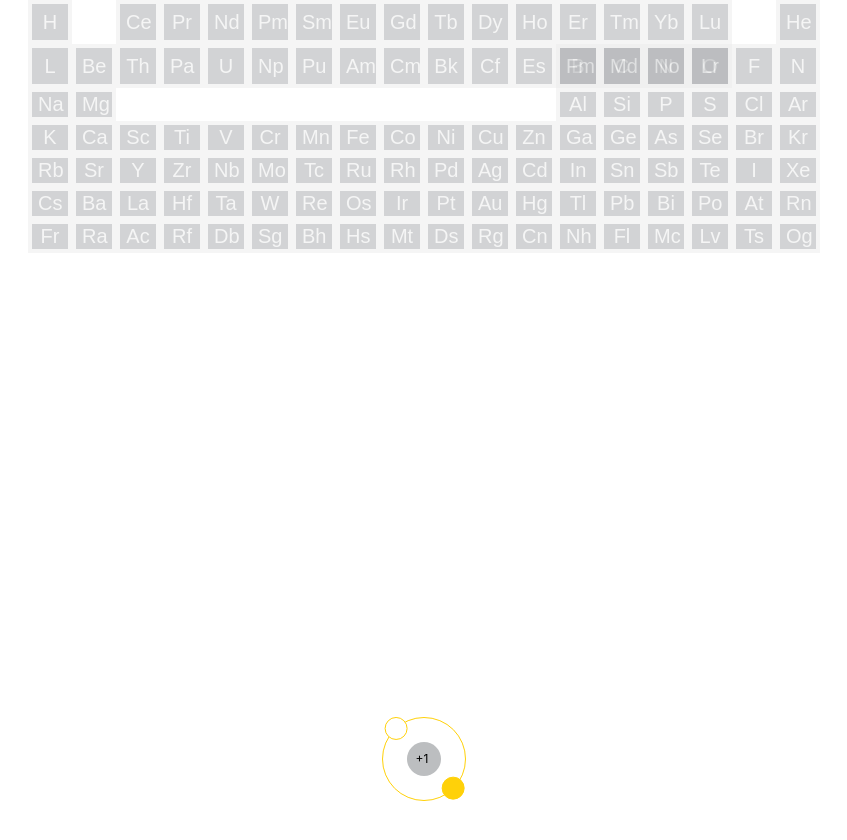
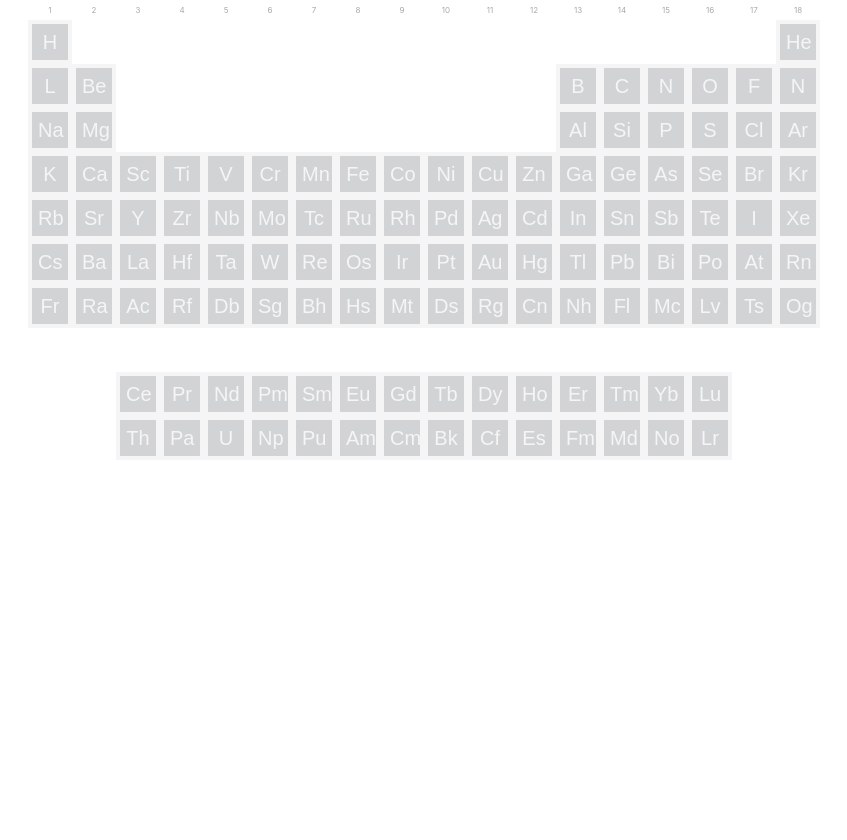
Before and after one commit to FaizaanKhan24/Periodic-Table-Sample, a React (Create React App) app: page / in a window 1280 px wide. Shown: the top 840 px of the page, without its empty margins (222-1069 px from the left). Built offline with nearby package versions, Linux system fonts and the light colour scheme.

Commit message:
Adding header and F-elements
- Adding the column number using columnNumber function
- Filtering the elements depending on their atomic number and adding them into the periodic table.
- elements and extendedElements take care of the task

```diff
--- a/src/Components/ElementsRow.css
+++ b/src/Components/ElementsRow.css
@@ -1,4 +1,23 @@
+.columnNumberContainer{
+    display: grid;
+    grid-template-columns: repeat(18, 44px);
+    grid-template-rows: 1.25rem;
+    align-items: center;
+}
+
+.columnNumber{
+    font-size: 0.5rem;
+    color: #A7A9AC;
+}
+
 .elementsContainer{
+    display: grid;
+    grid-template-columns: repeat(18, 44px);
+    grid-template-rows: repeat(7, 44px);
+}
+
+.extraElementsContainer{
+    margin-top: 44px;
     display: grid;
     grid-template-columns: repeat(18, 44px);
     grid-template-rows: repeat(2, 44px);
--- a/src/Components/ElementsRow.js
+++ b/src/Components/ElementsRow.js
@@ -7,13 +7,42 @@ function ElementsRow({selectedElement, onChangeSelectedElement}) {
     onChangeSelectedElement(elementSelected)
   }
 
-  const elements = elementData.elements.map(element =>
+  const isExtendedElement = (value) => {
+    // Lanthanoid series
+    if (value.atomicNumber >= 58 && value.atomicNumber <= 71)
+      return true
+    // Actinoid series
+    if (value.atomicNumber >= 90 && value.atomicNumber <= 103)
+      return true
+    return false
+  }
+
+  const columnNumber =  () => {
+    const columnItems = []
+    for(let i=1; i<19; i++){
+      columnItems.push(<label className="columnNumber" key={i}>{i}</label>)
+    }
+
+    return (<div className="columnNumberContainer">{columnItems}</div>)
+  }
+
+  const elements = elementData.elements.filter(val => !isExtendedElement(val)).map(element =>
+    <button key={element.atomicNumber} style={element.grid} className="element" onClick={handleElementClicked(element)}>{element.symbol}</button>
+  );
+
+  const extendedElements = elementData.elements.filter(isExtendedElement).map(element =>
     <button key={element.atomicNumber} style={element.grid} className="element" onClick={handleElementClicked(element)}>{element.symbol}</button>
   );
 
   return (
-    <div className="elementsContainer">
-      {elements}
+    <div>
+      {columnNumber()}
+      <div className="elementsContainer">
+        {elements}
+      </div>
+      <div className='extraElementsContainer'>
+        {extendedElements}
+      </div>
     </div>
   )
 }
```
